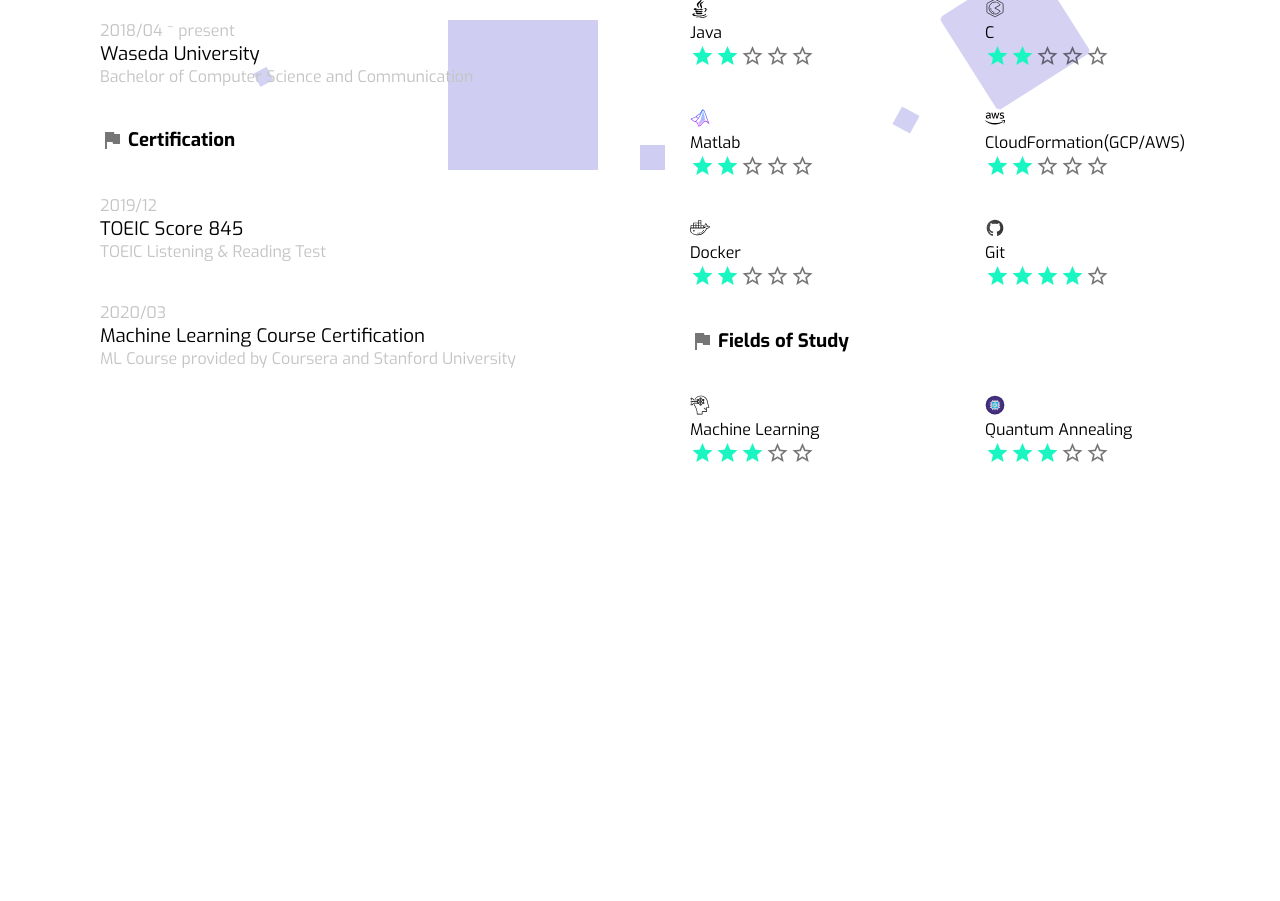
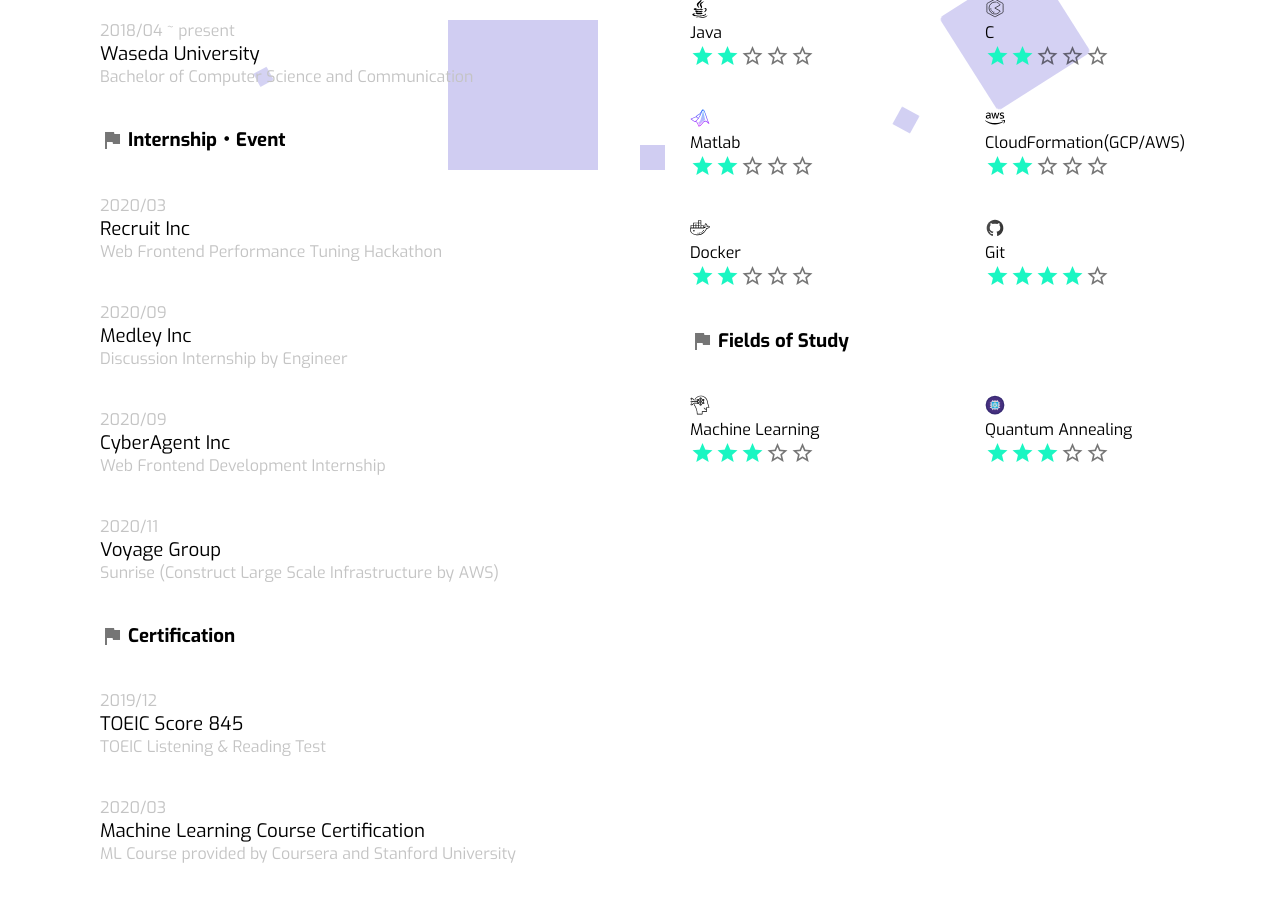
Before and after one commit to YadaYuki/portfolio_me, a Vue app: page / in a window 1280 px wide. Shown: the part 780-1681 px from the top of the page. Before the commit the page ends 1345 px from the top, so only its background shows below. Built offline with nearby package versions, Linux system fonts and the light colour scheme.

Commit message:
add event components

```diff
--- a/src/components/page/Profile.vue
+++ b/src/components/page/Profile.vue
@@ -9,6 +9,7 @@
         <div>
           <Experience />
           <Education />
+          <Event />
           <Certification />
         </div>
         <div>
@@ -44,6 +45,7 @@
 import ProfileItem from "@/components/parts/ProfileItem.vue";
 import Experience from "@/components/parts/Experience.vue";
 import Education from "@/components/parts/Education.vue";
+import Event from "@/components/parts/Event.vue";
 import Skill from "@/components/parts/Skill.vue";
 import Certification from "@/components/parts/Certification.vue";
 import FieldsOfStudy from "@/components/parts/FieldsOfStudy.vue";
@@ -56,6 +58,7 @@
     ProfileItem,
     Experience,
     Education,
+    Event,
     Certification,
     Skill,
     FieldsOfStudy,
--- /dev/null
+++ b/src/components/parts/Event.vue
@@ -0,0 +1,31 @@
+<template>
+  <div class="fuga">
+    <ProfileSubsectionTitle subsection_title="Internship・Event" />
+    <!-- For -->
+
+      <EventItem v-for="event in events" v-bind:event="event" :key="event.id" />
+
+  </div>
+</template>
+<script>
+import ProfileSubsectionTitle from "@/components/parts/ProfileSubsectionTitle.vue";
+import EventItem from "@/components/parts/EventItem.vue";
+import events from "@/assets/data/event.json";
+
+export default {
+  name: "Event",
+  components: {
+    ProfileSubsectionTitle,
+    EventItem,
+  },
+  data: () => {
+    return { events };
+  },
+};
+</script>
+<style lang="scss" scoped>
+div {
+margin-top:40px;
+
+}
+</style>
--- /dev/null
+++ b/src/components/parts/EventItem.vue
@@ -0,0 +1,30 @@
+<template>
+  <div>
+    <p>{{ event.month }}</p>
+    <h3>{{ event.company_name }}</h3>
+    <p>
+      {{ event.title }}
+    </p>
+  </div>
+</template>
+
+<script>
+export default {
+  name: "EventItem",
+  props: {
+    event: Object,
+  },
+};
+</script>
+<style lang="scss" scoped>
+div {
+  margin-top: 30px;
+  width: 80%;
+  h3 {
+    font-weight: 400;
+  }
+  p {
+    color: #c4c4c4;
+  }
+}
+</style>
```
